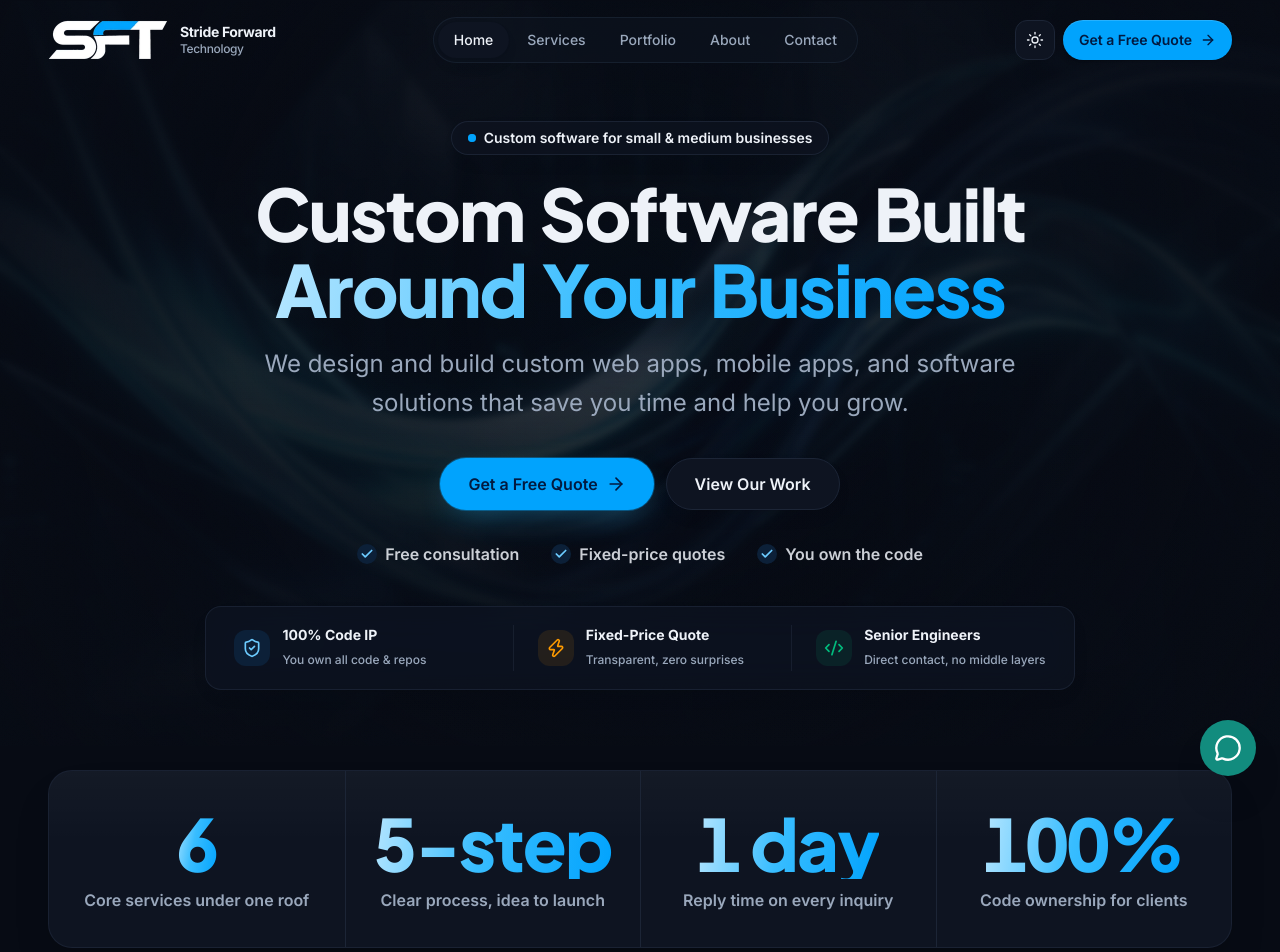
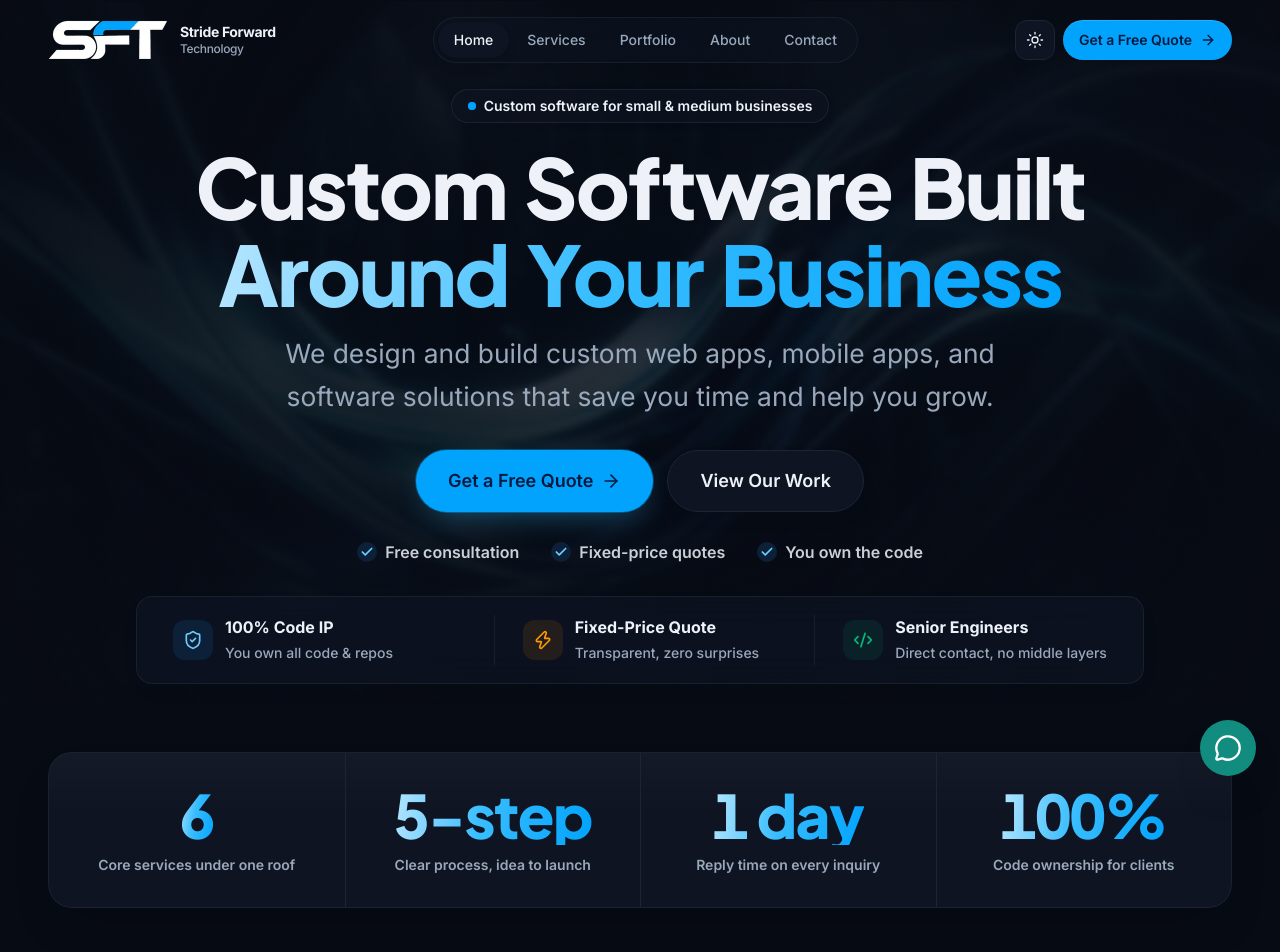
Before and after one commit to Vino200003/Stride-Forward-Technology, a React (Vite) app: page / in a window 1280 px wide. Shown: the top 952 px of the page. Built offline with nearby package versions, Linux system fonts and the light colour scheme.

Commit message:
style: enhance hero typography, tune stats strip positioning and one-view layout

```diff
--- a/src/components/sections/Hero.tsx
+++ b/src/components/sections/Hero.tsx
@@ -12,7 +12,7 @@ const fadeUp = (delay: number) => ({
 /** Full-Screen Hero Banner with AI-Generated Tech Background, Glass Overlay & Centered Content */
 export default function Hero() {
   return (
-    <section className="relative isolate -mt-16 overflow-hidden pt-22 pb-10 sm:-mt-20 sm:pt-26 sm:pb-12 lg:pt-30 lg:pb-14 flex items-center justify-center" aria-labelledby="hero-title">
+    <section className="relative isolate -mt-16 overflow-hidden pt-18 pb-4 sm:-mt-20 sm:pt-20 sm:pb-5 lg:pt-22 lg:pb-5 flex items-center justify-center" aria-labelledby="hero-title">
       {/* Background: AI Generated Tech Ribbons + Gradient Glass Overlays */}
       <div className="absolute inset-0 -z-10 overflow-hidden" aria-hidden="true">
         <img
@@ -44,16 +44,16 @@ export default function Hero() {
         <motion.h1
           id="hero-title"
           {...fadeUp(0.08)}
-          className="mt-2 sm:mt-5 text-4xl sm:text-5xl md:text-6xl lg:text-7xl font-black text-balance text-fg tracking-tight leading-[1.06] max-w-5xl"
+          className="mt-2 sm:mt-5 text-4xl sm:text-5xl md:text-6xl lg:text-7xl xl:text-[5.2rem] font-black text-balance text-fg tracking-tight leading-[1.04] max-w-5xl"
         >
           {hero.headlineStart}{' '}
           <span className="text-gradient block sm:inline">{hero.headlineHighlight}</span>
         </motion.h1>
 
-        {/* Subtitle */}
+        {/* Subtitle - Enlarged for Clear Readability */}
         <motion.p
           {...fadeUp(0.16)}
-          className="mt-4 max-w-3xl text-lg sm:text-xl lg:text-2xl leading-relaxed text-pretty text-muted"
+          className="mt-4 max-w-3xl text-lg sm:text-xl md:text-2xl lg:text-[1.65rem] leading-relaxed text-pretty text-muted"
         >
           {hero.subheading}
         </motion.p>
@@ -61,13 +61,13 @@ export default function Hero() {
         {/* Action CTAs */}
         <motion.div
           {...fadeUp(0.24)}
-          className="mt-9 flex w-full flex-col justify-center gap-3 sm:w-auto sm:flex-row"
+          className="mt-7 sm:mt-8 flex w-full flex-col justify-center gap-3.5 sm:w-auto sm:flex-row"
         >
-          <ButtonLink to={hero.primaryCta.to} size="lg" className="shadow-glow">
+          <ButtonLink to={hero.primaryCta.to} size="lg" className="shadow-glow text-base sm:text-lg font-bold px-8 py-3.5 sm:py-4">
             {hero.primaryCta.label}
             <ArrowRight className="h-5 w-5" aria-hidden="true" />
           </ButtonLink>
-          <ButtonLink to={hero.secondaryCta.to} size="lg" variant="secondary" className="glass">
+          <ButtonLink to={hero.secondaryCta.to} size="lg" variant="secondary" className="glass text-base sm:text-lg font-bold px-8 py-3.5 sm:py-4">
             {hero.secondaryCta.label}
           </ButtonLink>
         </motion.div>
@@ -75,7 +75,7 @@ export default function Hero() {
         {/* Trust Checklist - Enlarged Typography */}
         <motion.ul
           {...fadeUp(0.32)}
-          className="mt-8 flex flex-wrap justify-center gap-x-8 gap-y-2.5 text-sm sm:text-base font-semibold text-fg/85"
+          className="mt-6 sm:mt-7 flex flex-wrap justify-center gap-x-8 gap-y-2.5 text-sm sm:text-base font-semibold text-fg/85"
           aria-label="Why work with us"
         >
           {hero.trustPoints.map((point) => (
@@ -88,38 +88,38 @@ export default function Hero() {
           ))}
         </motion.ul>
 
-        {/* Value Highlights Dock - Enlarged Text & Icons */}
+        {/* Value Highlights Dock - Enlarged Fonts */}
         <motion.div
           {...fadeUp(0.4)}
-          className="glass mt-10 inline-grid grid-cols-1 sm:grid-cols-3 gap-3 sm:gap-6 rounded-2xl border border-border/80 px-7 py-4.5 shadow-soft"
+          className="glass mt-7 sm:mt-8 inline-grid grid-cols-1 sm:grid-cols-3 gap-3.5 sm:gap-7 rounded-2xl border border-border/80 px-7 py-4 sm:px-9 sm:py-4.5 shadow-soft"
         >
           <div className="flex items-center gap-3 text-left">
-            <span className="flex h-9 w-9 items-center justify-center rounded-xl bg-accent-soft text-accent-strong">
+            <span className="flex h-9 w-9 sm:h-10 sm:w-10 items-center justify-center rounded-xl bg-accent-soft text-accent-strong shrink-0">
               <ShieldCheck className="h-5 w-5" />
             </span>
             <div>
-              <span className="block text-sm font-extrabold text-fg">100% Code IP</span>
-              <span className="text-xs text-muted font-medium">You own all code & repos</span>
+              <span className="block text-sm sm:text-base font-extrabold text-fg">100% Code IP</span>
+              <span className="text-xs sm:text-sm text-muted font-medium">You own all code & repos</span>
             </div>
           </div>
 
-          <div className="flex items-center gap-3 text-left border-t sm:border-t-0 sm:border-l border-border/70 pt-2.5 sm:pt-0 sm:pl-6">
-            <span className="flex h-9 w-9 items-center justify-center rounded-xl bg-amber-500/10 text-amber-500">
+          <div className="flex items-center gap-3 text-left border-t sm:border-t-0 sm:border-l border-border/70 pt-2.5 sm:pt-0 sm:pl-7">
+            <span className="flex h-9 w-9 sm:h-10 sm:w-10 items-center justify-center rounded-xl bg-amber-500/10 text-amber-500 shrink-0">
               <Zap className="h-5 w-5" />
             </span>
             <div>
-              <span className="block text-sm font-extrabold text-fg">Fixed-Price Quote</span>
-              <span className="text-xs text-muted font-medium">Transparent, zero surprises</span>
+              <span className="block text-sm sm:text-base font-extrabold text-fg">Fixed-Price Quote</span>
+              <span className="text-xs sm:text-sm text-muted font-medium">Transparent, zero surprises</span>
             </div>
           </div>
 
-          <div className="flex items-center gap-3 text-left border-t sm:border-t-0 sm:border-l border-border/70 pt-2.5 sm:pt-0 sm:pl-6">
-            <span className="flex h-9 w-9 items-center justify-center rounded-xl bg-emerald-500/10 text-emerald-500">
+          <div className="flex items-center gap-3 text-left border-t sm:border-t-0 sm:border-l border-border/70 pt-2.5 sm:pt-0 sm:pl-7">
+            <span className="flex h-9 w-9 sm:h-10 sm:w-10 items-center justify-center rounded-xl bg-emerald-500/10 text-emerald-500 shrink-0">
               <Code2 className="h-5 w-5" />
             </span>
             <div>
-              <span className="block text-sm font-extrabold text-fg">Senior Engineers</span>
-              <span className="text-xs text-muted font-medium">Direct contact, no middle layers</span>
+              <span className="block text-sm sm:text-base font-extrabold text-fg">Senior Engineers</span>
+              <span className="text-xs sm:text-sm text-muted font-medium">Direct contact, no middle layers</span>
             </div>
           </div>
         </motion.div>
--- a/src/components/sections/StatsStrip.tsx
+++ b/src/components/sections/StatsStrip.tsx
@@ -6,7 +6,7 @@ import Reveal from '../ui/Reveal'
 /** Home: strip of animated key numbers, directly under the hero. */
 export default function StatsStrip() {
   return (
-    <section aria-label="Key facts" className="relative pt-3 sm:pt-5 lg:pt-6 pb-6 sm:pb-8 lg:pb-10">
+    <section aria-label="Key facts" className="relative pt-8 sm:pt-10 lg:pt-12 pb-12 sm:pb-16 lg:pb-20">
       <div className="container-page">
         <Reveal>
           <dl className="card grid grid-cols-2 overflow-hidden shadow-lift border border-border/80 lg:grid-cols-4">
@@ -14,14 +14,14 @@ export default function StatsStrip() {
               <div
                 key={s.label}
                 className={cn(
-                  'flex flex-col-reverse items-center border-border px-5 py-7 text-center sm:px-7 sm:py-8 lg:py-9',
+                  'flex flex-col-reverse items-center border-border px-4 py-6 text-center sm:px-6 sm:py-7 lg:py-8',
                   i % 2 === 1 && 'border-l',
                   i >= 2 && 'border-t lg:border-t-0',
                   i === 2 && 'lg:border-l',
                 )}
               >
-                <dt className="mt-2.5 max-w-[15rem] text-sm sm:text-base font-semibold leading-snug text-muted">{s.label}</dt>
-                <dd className="text-gradient font-display text-5xl sm:text-6xl lg:text-7xl font-black tracking-tight leading-none">
+                <dt className="mt-2.5 max-w-[15rem] text-xs sm:text-sm font-semibold leading-snug text-muted">{s.label}</dt>
+                <dd className="text-gradient font-display text-5xl sm:text-6xl font-black tracking-tight leading-none">
                   <Counter value={s.value} suffix={s.suffix} />
                 </dd>
               </div>
--- a/src/components/sections/WhatWeDo.tsx
+++ b/src/components/sections/WhatWeDo.tsx
@@ -10,7 +10,7 @@ import { cn } from '../../lib/cn'
 export default function WhatWeDo() {
   const featured = services.filter((s) => s.featured)
   return (
-    <section className="section-y not-dark:bg-surface-muted" aria-labelledby="what-we-do">
+    <section className="pt-16 sm:pt-20 lg:pt-24 pb-16 sm:pb-20 lg:pb-28 not-dark:bg-surface-muted" aria-labelledby="what-we-do">
       <div className="container-page">
         <div className="flex flex-col gap-6 md:flex-row md:items-end md:justify-between">
           <SectionHeading
```
